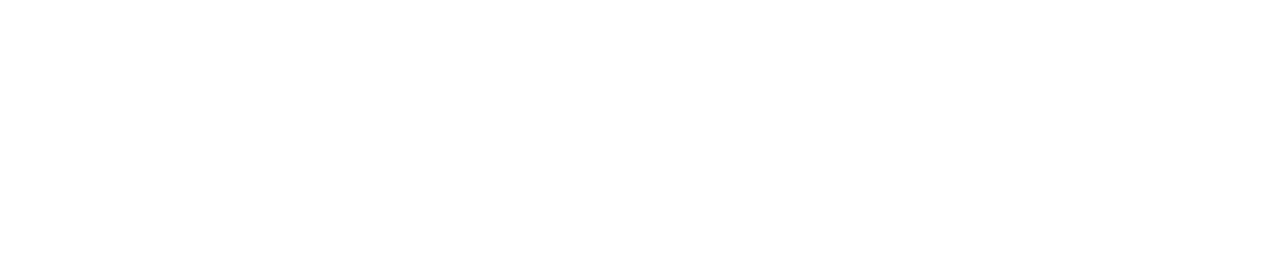
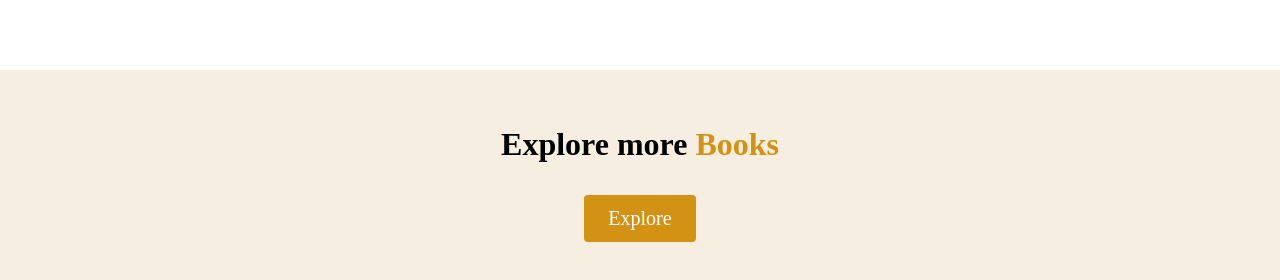
Before and after one commit to codingmster1/library-react-project, a React (Create React App) app: page / in a window 1280 px wide. Shown: the part 2614-2894 px from the top of the page. Before the commit the page ends 2684 px from the top, so only its background shows below. Built offline with nearby package versions, Linux system fonts and the light colour scheme; a web font is replaced by a local one.

Commit message:
imported explore

```diff
--- a/src/App.js
+++ b/src/App.js
@@ -1,6 +1,7 @@
 
 import './App.css';
 import Discounted from './components/Discounted';
+import Explore from './components/Explore';
 import Featured from './components/Featured';
 import Highlights from './components/Highlights';
 import Landing from './components/Landing';
@@ -15,6 +16,7 @@
       <Highlights />
       <Featured />
       <Discounted />
+      <Explore />
       </div>
   );
 }
--- a/src/components/Explore.jsx
+++ b/src/components/Explore.jsx
@@ -0,0 +1,21 @@
+import React from 'react';
+
+const Explore = () => {
+    return (
+        <section id="explore">
+            <div class="container">
+                <div className="row row__column">
+                    <h2>
+                        Explore more <span className="orange">Books</span>
+                    </h2>
+                    <a href="/books">
+                        <button className="btn">Explore</button>
+                    </a>
+                </div>
+            </div>
+        </section>
+
+    );
+}
+
+export default Explore;
```
